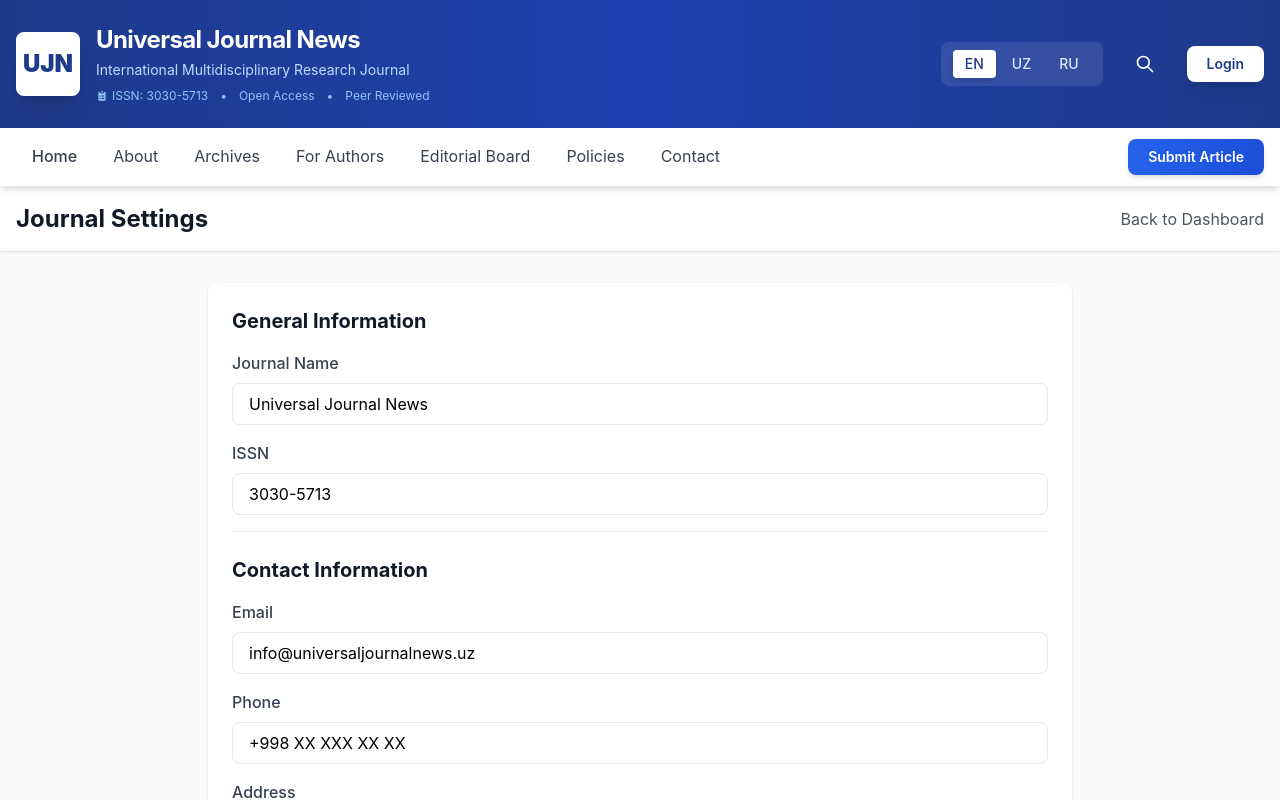
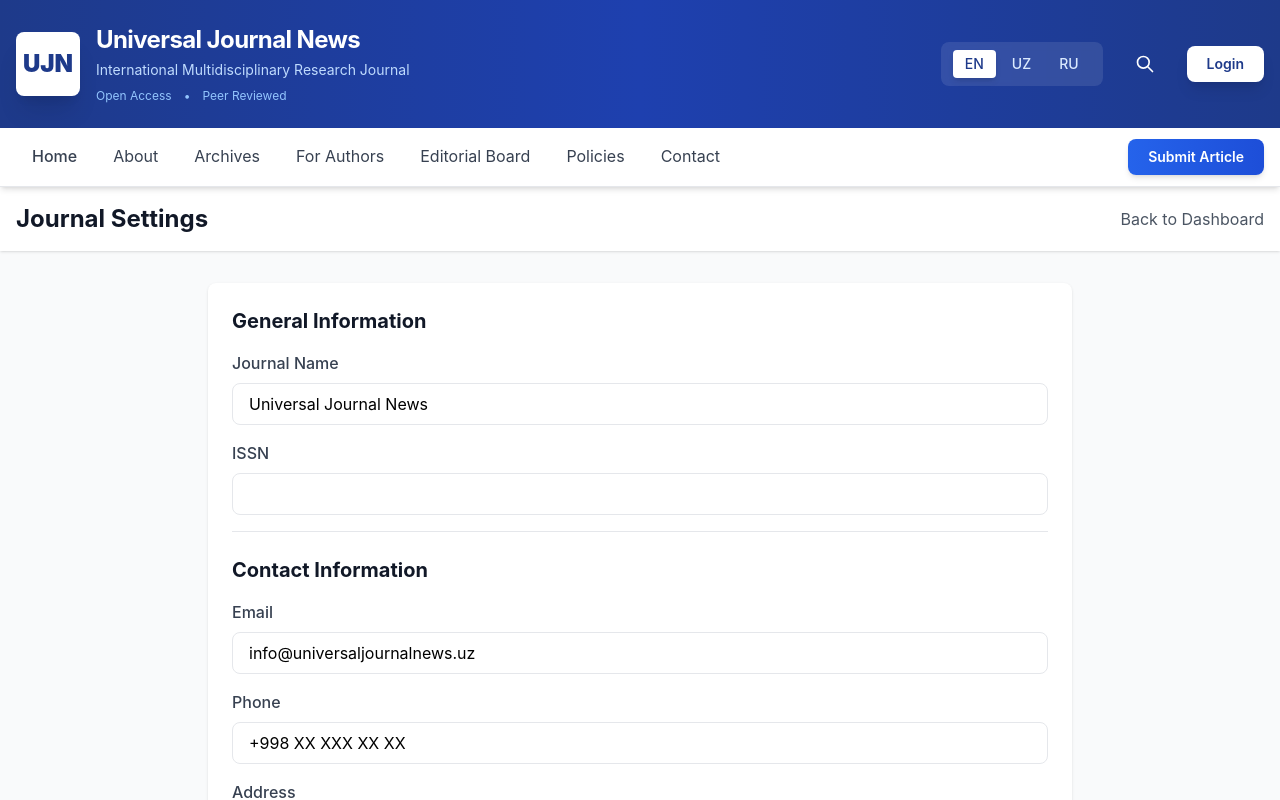
Before and after one commit to sadullayevsiroje-spec/universaljournalnews.uz, a Next.js app: page /admin/settings in a window 1280 px wide. Shown: the top 800 px of the page. Built offline with nearby package versions, Linux system fonts and the light colour scheme.

Commit message:
Remove ISSN number from all pages

```diff
--- a/app/admin/settings/page.tsx
+++ b/app/admin/settings/page.tsx
@@ -6,7 +6,7 @@ import Link from 'next/link';
 export default function Settings() {
   const [settings, setSettings] = useState({
     journalName: 'Universal Journal News',
-    issn: '3030-5713',
+    issn: '',
     email: 'info@universaljournalnews.uz',
     phone: '+998 XX XXX XX XX',
     address: 'Urgench, Uzbekistan',
--- a/app/articles/[slug]/page.tsx
+++ b/app/articles/[slug]/page.tsx
@@ -48,7 +48,7 @@ export async function generateMetadata({ params }: PageProps) {
       // Google Scholar meta tags
       citation_title: article.title,
       citation_journal_title: "Universal Journal News",
-      citation_issn: "3030-5713",
+      citation_issn: "",
       citation_volume: article.issue?.volume?.toString() || "1",
       citation_issue: article.issue?.number?.toString() || "1",
       citation_publication_date: publicationDate,
--- a/components/layout/Topbar.tsx
+++ b/components/layout/Topbar.tsx
@@ -36,14 +36,6 @@ export default function Topbar() {
               <h1 className="text-2xl font-bold tracking-tight">{titles[lang].name}</h1>
               <p className="text-sm text-blue-200 mt-1">{titles[lang].subtitle}</p>
               <div className="flex items-center gap-3 mt-2 text-xs text-blue-300">
-                <span className="flex items-center gap-1">
-                  <svg className="w-3 h-3" fill="currentColor" viewBox="0 0 20 20">
-                    <path d="M9 2a1 1 0 000 2h2a1 1 0 100-2H9z"/>
-                    <path fillRule="evenodd" d="M4 5a2 2 0 012-2 3 3 0 003 3h2a3 3 0 003-3 2 2 0 012 2v11a2 2 0 01-2 2H6a2 2 0 01-2-2V5zm3 4a1 1 0 000 2h.01a1 1 0 100-2H7zm3 0a1 1 0 000 2h3a1 1 0 100-2h-3zm-3 4a1 1 0 100 2h.01a1 1 0 100-2H7zm3 0a1 1 0 100 2h3a1 1 0 100-2h-3z" clipRule="evenodd"/>
-                  </svg>
-                  ISSN: 3030-5713
-                </span>
-                <span>•</span>
                 <span>Open Access</span>
                 <span>•</span>
                 <span>Peer Reviewed</span>
```
